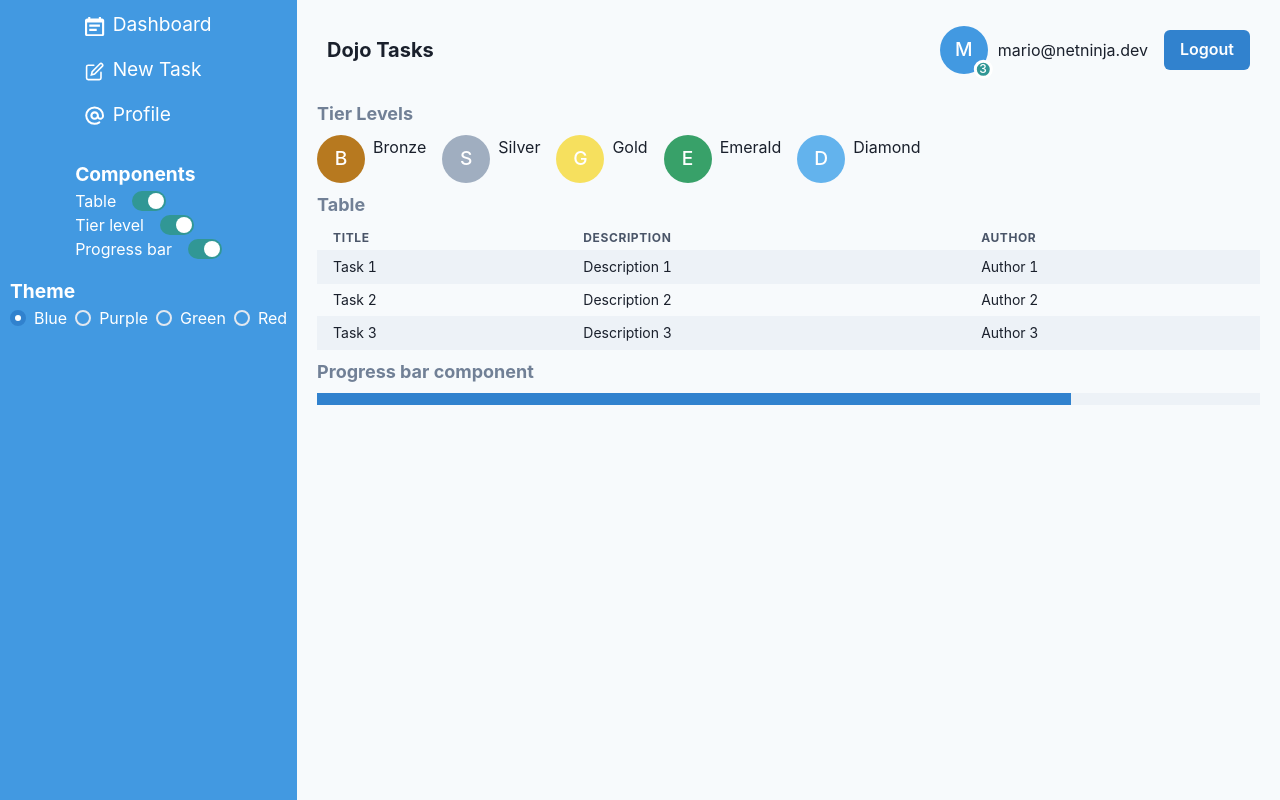
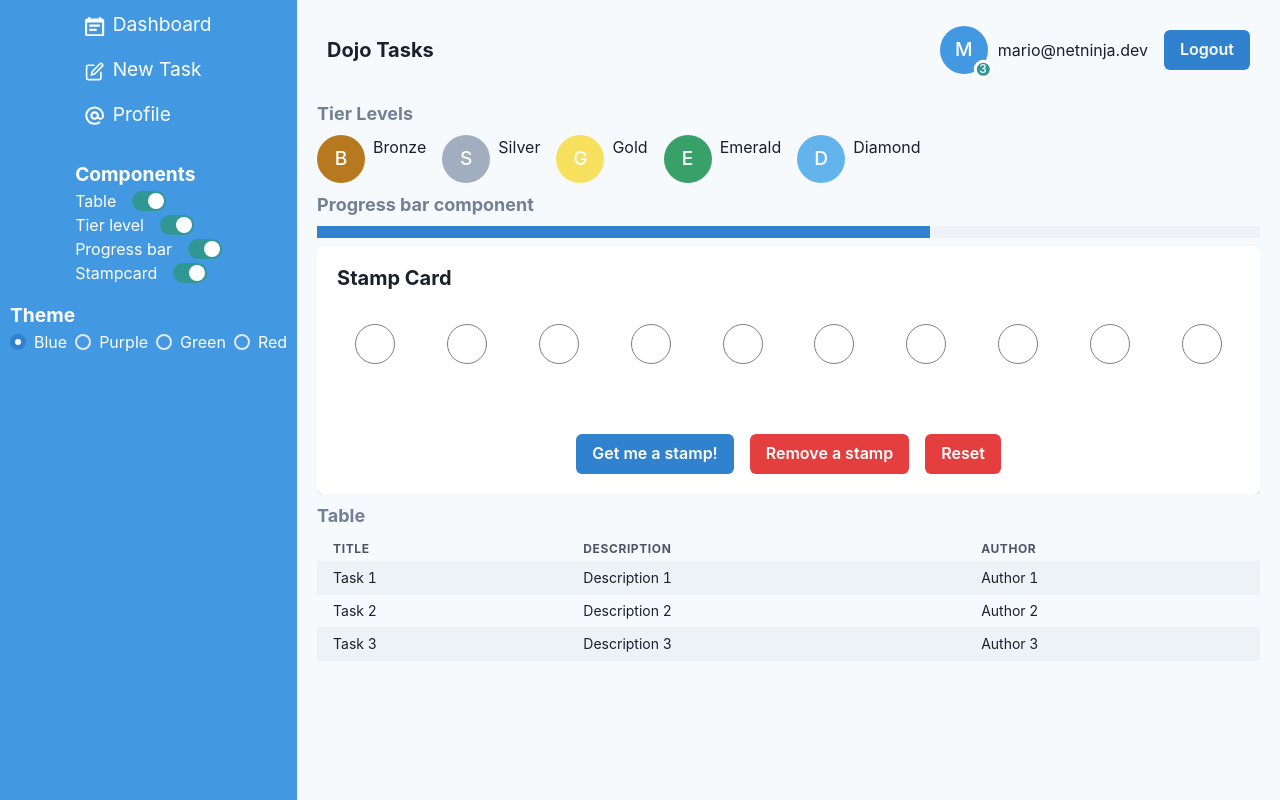
Before and after one commit to brittbrink/prototypes-loyyo, a React (Vite) app in the folder Components-prototype/: page / in a window 1280 px wide. Built offline with nearby package versions, Linux system fonts and the light colour scheme.

Commit message:
Made generic visibility toggle for components and stampcard works with getting stamps through button

```diff
--- a/Components-prototype/src/components/ProgressBar.jsx
+++ b/Components-prototype/src/components/ProgressBar.jsx
@@ -1,14 +1,14 @@
-import { Progress, Text } from "@chakra-ui/react";
+import { Progress, Text, Collapse } from "@chakra-ui/react";
 import { useThemeContext } from "../layouts/ThemeContext";
-import { useProgressBarVisibility } from "../context/ProgressBarVisibilityContext";
+import { useVisibility } from "../context/GenericVisibilityContext";
 
-export default function ProgressBarComponent () {
+export default function ProgressBarComponent() {
     const { colorScheme } = useThemeContext();
-    const { showProgressBar } = useProgressBarVisibility();
+    const { visibility } = useVisibility();
+
     return (
         <>
-            {showProgressBar && (
-                <>
+            <Collapse in={visibility.progressBar} animateOpacity unmountOnExit>
                 <Text
                     fontSize="lg"
                     fontWeight="bold"
@@ -18,11 +18,9 @@ export default function ProgressBarComponent () {
                 >
                     Progress bar component
                 </Text>
-            <Progress value={80} colorScheme={colorScheme} />
+                <Progress value={65} colorScheme={colorScheme} />
+            </Collapse>
         </>
-            )}
-        </>
-
     );
 
 }
--- a/Components-prototype/src/components/Sidebar.jsx
+++ b/Components-prototype/src/components/Sidebar.jsx
@@ -2,16 +2,12 @@ import { Flex, List, ListIcon, ListItem, Radio, RadioGroup, Spacer, Stack, Text,
 import React from 'react'
 import { NavLink } from 'react-router-dom'
 import { EditIcon, AtSignIcon, CalendarIcon } from '@chakra-ui/icons'
-import { useTableVisibility } from '../context/TableVisibilityContext'
 import ThemeSwitcher from '../layouts/ThemeSwitcher'
 import { useThemeContext } from '../layouts/ThemeContext'
-import { useTierLevelVisibility } from '../context/TierLevelVisibilityContext'
-import { useProgressBarVisibility } from '../context/ProgressBarVisibilityContext'
+import { useVisibility } from '../context/GenericVisibilityContext'
 
 export default function Sidebar() {
-    const { showTable, toggleTable } = useTableVisibility()
-    const { showTierLevel, toggleTierLevel } = useTierLevelVisibility()
-    const { showProgressBar, toggleProgressBar } = useProgressBarVisibility()
+    const { visibility, toggleVisibility } = useVisibility()
     const { primaryColor } = useThemeContext()
 
     return (
@@ -59,15 +55,19 @@ export default function Sidebar() {
                     </Text>
                     <HStack spacing={4}>
                         <Text color="white">Table</Text>
-                        <Switch colorScheme="teal" isChecked={showTable} onChange={toggleTable} />
+                        <Switch colorScheme="teal" isChecked={visibility.table} onChange={() => toggleVisibility("table")} />
                     </HStack>
                     <HStack spacing={4}>
                         <Text color="white">Tier level</Text>
-                        <Switch colorScheme='teal' isChecked={showTierLevel} onChange={toggleTierLevel} />
+                        <Switch colorScheme='teal' isChecked={visibility.tierLevel} onChange={() => toggleVisibility("tierLevel")} />
                     </HStack>
                     <HStack spacing={4}>
-                        <Text color="white">Progress bar</Text>
-                        <Switch colorScheme='teal' isChecked={showProgressBar} onChange={toggleProgressBar} />
+                         <Text color="white">Progress bar</Text>
+                         <Switch colorScheme='teal' isChecked={visibility.progressBar} onChange={() => toggleVisibility("progressBar")} />
+                    </HStack>
+                    <HStack spacing={4}>
+                        <Text color="white">Stampcard</Text>
+                        <Switch colorScheme='teal' isChecked={visibility.stampCard} onChange={() => toggleVisibility("stampCard")} />
                     </HStack>
                 </Box>
                 <Box>
--- /dev/null
+++ b/Components-prototype/src/components/StampCard.jsx
@@ -0,0 +1,98 @@
+import { Button, Card, CardBody, CardFooter, Heading, SkeletonCircle, Grid, GridItem, Collapse } from '@chakra-ui/react'
+import { useState } from 'react'
+import { useThemeContext } from '../layouts/ThemeContext'
+import { useVisibility } from '../context/GenericVisibilityContext'
+
+const stampConfig = [
+    { left: { base: "16px", md: "40px", xl: "30px" }, top: { base: "0px", md: "10px", xl: "20px" }, color: "pink" },
+    { left: { base: "18px", md: "39px", xl: "20px" }, top: { base: "5px", md: "16px", xl: "20px" }, color: "red" },
+    { left: { base: "25px", md: "45px", xl: "10px" }, top: { base: "2px", md: "7px", xl: "40px" }, color: "pink" },
+    { left: { base: "8px", md: "45px", xl: "20px" }, top: { base: "8px", md: "23px", xl: "37px" }, color: "pink" },
+    { left: { base: "6px", md: "49px", xl: "20px" }, top: { base: "5px", md: "15px", xl: "26px" }, color: "pink" },
+    { left: { base: "24px", md: "58px", xl: "10px" }, top: { base: "4px", md: "11px", xl: "24px" }, color: "red" },
+    { left: { base: "25px", md: "50px", xl: "20px" }, top: { base: "12px", md: "7px", xl: "30px" }, color: "red" },
+    { left: { base: "27px", md: "42px", xl: "10px" }, top: { base: "5px", md: "14px", xl: "39px" }, color: "red" },
+    { left: { base: "12px", md: "53px", xl: "20px" }, top: { base: "0px", md: "10px", xl: "20px" }, color: "red" },
+    { left: { base: "23px", md: "37px", xl: "10px" }, top: { base: "-2px", md: "18px", xl: "20px" }, color: "pink" },
+];
+
+export default function StampCard() {
+    const { colorScheme } = useThemeContext()
+    const [stamps, setStamps] = useState(0);
+    const maxStamps = stampConfig.length;
+    const { visibility } = useVisibility()
+
+    return (
+        <Collapse in={visibility.stampCard} animateOpacity unmountOnExit>
+            <Card mt="2">
+                <CardBody>
+                    <Heading size='md'>
+                        Stamp Card
+                    </Heading>
+                    <Grid
+                        templateColumns={{ base: "repeat(4, 1fr)", md: "repeat(5, 1fr)", xl: "repeat(10, 1fr)" }}
+                        templateRows={{ base: "repeat(3, 1fr)", md: "repeat(2, 1fr)", xl: "1fr" }}
+                        h={{ base: "200px", md: "150px", xl: "100px" }}
+                        gap={4}
+                        mt="4px"
+                    >
+                        {stampConfig.map((stamp, index) => (
+                            <GridItem
+                                key={index}
+                                colSpan={1}
+                                rowSpan={1}
+                                position="relative"
+                                display="flex"
+                                justifyContent="center"
+                                alignItems="center"
+                            >
+                                <SkeletonCircle size="10" isLoaded position="absolute" border="1px" borderColor="grey" />
+                                {index < stamps && (
+                                    <SkeletonCircle
+                                        size="9"
+                                        isLoaded
+                                        bg={stamp.color}
+                                        position="absolute"
+                                        left={stamp.left}
+                                        top={stamp.top}
+                                    />
+                                )}
+                            </GridItem>
+                        ))}
+                    </Grid>
+                </CardBody>
+                <CardFooter display="flex" justifyContent="center">
+                    <Button
+                        colorScheme={colorScheme}
+                        size={{ base: "sm", md: "md" }}
+                        onClick={() => {
+                            if (stamps < maxStamps) setStamps(stamps + 1);
+                        }}
+                    >
+                        Get me a stamp!
+                    </Button>
+                    <Button
+                        colorScheme="red"
+                        size={{ base: "sm", md: "md" }}
+                        ml="4"
+                        onClick={() => {
+                            if (stamps > 0) setStamps(stamps - 1);
+                        }}
+                    >
+                        Remove a stamp
+                    </Button>
+                    <Button
+                        colorScheme="red"
+                        size={{ base: "sm", md: "md" }}
+                        ml="4"
+                        onClick={() => {
+                            setStamps(0);
+                        }}
+                    >
+                        Reset
+                    </Button>
+                </CardFooter>
+            </Card>
+        </Collapse>
+    )
+}
--- a/Components-prototype/src/components/Table.jsx
+++ b/Components-prototype/src/components/Table.jsx
@@ -1,14 +1,14 @@
-import { Table, Text, TableContainer, Thead, Tr, Td, Th, Tbody } from "@chakra-ui/react"
+import { Table, Text, TableContainer, Thead, Tr, Td, Th, Tbody, Collapse } from "@chakra-ui/react"
 // import { useLoaderData } from "react-router-dom"
-import { useTableVisibility } from "../context/TableVisibilityContext"
+import { useVisibility } from "../context/GenericVisibilityContext";
 
 export default function TableComponent() {
     // const items = useLoaderData()
-    const { showTable } = useTableVisibility()
+    const { visibility } = useVisibility()
 
     return (
         <>
-            {showTable && (
+            <Collapse in={visibility.table} animateOpacity>
                 <TableContainer mt="2">
                     <Text
                         fontSize="lg"
@@ -52,7 +52,7 @@ export default function TableComponent() {
                         </Tbody>
                     </Table>
                 </TableContainer>
-            )}
+            </Collapse>
         </>
     );
 
--- a/Components-prototype/src/components/TierLevels.jsx
+++ b/Components-prototype/src/components/TierLevels.jsx
@@ -1,16 +1,16 @@
-import { Text, Avatar, Stack, Wrap, WrapItem } from "@chakra-ui/react";
-import { useTierLevelVisibility } from "../context/TierLevelVisibilityContext";
+import { Text, Avatar, Stack, Wrap, WrapItem, Fade, Collapse } from "@chakra-ui/react";
+import { useVisibility } from "../context/GenericVisibilityContext";
 
 export default function TierLevels() {
-    const { showTierLevel } = useTierLevelVisibility();
+    const { visibility } = useVisibility();
+
     return (
         <>
-            {showTierLevel && (
-                <>
+            <Collapse in={visibility.tierLevel} animateOpacity unmountOnExit>
+                <Fade in={visibility.tierLevel}>
                     <Text fontSize="lg" fontWeight="bold" color="gray.500" mb="2">
                         Tier Levels
                     </Text>
-
 
                     <Stack direction={{ base: "column", md: "row" }} spacing={4}>
                         <Wrap spacing={4} >
@@ -36,8 +36,8 @@ export default function TierLevels() {
                             </WrapItem>
                         </Wrap>
                     </Stack>
-                </>
-            )}
+                </Fade>
+            </Collapse>
         </>
     );
 }
--- /dev/null
+++ b/Components-prototype/src/context/GenericVisibilityContext.jsx
@@ -0,0 +1,37 @@
+import { createContext, useContext, useState } from "react";
+
+const VisibilityContext = createContext();
+
+export const VisibilityProvider = ({ children }) => {
+  const [visibility, setVisibility] = useState({
+    table: true,
+    tierLevel: true,
+    stampCard: true,
+    progressBar: true,
+    // Add more components here if needed
+  });
+
+  const toggleVisibility = (key) => {
+    setVisibility((prev) => ({
+      ...prev,
+      [key]: !prev[key],
+    }));
+  };
+
+  const setComponentVisibility = (key, value) => {
+    setVisibility((prev) => ({
+      ...prev,
+      [key]: value,
+    }));
+  };
+
+  return (
+    <VisibilityContext.Provider value={{ visibility, toggleVisibility, setComponentVisibility }}>
+      {children}
+    </VisibilityContext.Provider>
+  );
+};
+
+export const useVisibility = () => {
+  return useContext(VisibilityContext);
+};
--- a/Components-prototype/src/context/ProgressBarVisibilityContext.jsx
+++ /dev/null
@@ -1,21 +0,0 @@
-import { createContext, useContext, useState } from "react";
-
-const ProgressBarVisibilityContext = createContext();
-
-export const ProgressBarVisibilityProvider = ({ children }) => {
-  const [showProgressBar, setShowProgressBar] = useState(true);
-
-  const toggleProgressBar = () => {
-    setShowProgressBar((prev) => !prev);
-  };
-
-  return (
-    <ProgressBarVisibilityContext.Provider value={{ showProgressBar, toggleProgressBar }}>
-      {children}
-    </ProgressBarVisibilityContext.Provider>
-  );
-};
-
-export const useProgressBarVisibility = () => {
-  return useContext(ProgressBarVisibilityContext);
-};
--- a/Components-prototype/src/pages/Dashboard.jsx
+++ b/Components-prototype/src/pages/Dashboard.jsx
@@ -1,14 +1,16 @@
 import TableComponent from "../components/Table";
 import ProgressBarComponent from "../components/ProgressBar";
 import TierLevels from "../components/TierLevels";
+import StampCard from "../components/StampCard";
 
 export default function Dashboard() {
 
   return (
     <>
       <TierLevels />
+      <ProgressBarComponent />
+      <StampCard />
       <TableComponent />
-      <ProgressBarComponent />
     </>
   );
 
```
Also changed, not shown: Components-prototype/src/context/TableVisibilityContext.jsx (deleted, +0 -21 lines), Components-prototype/src/context/TierLevelVisibilityContext.jsx (deleted, +0 -21 lines), Components-prototype/src/main.jsx (+4 -10 lines). Lines whose indentation alone changed are shown as unchanged.
